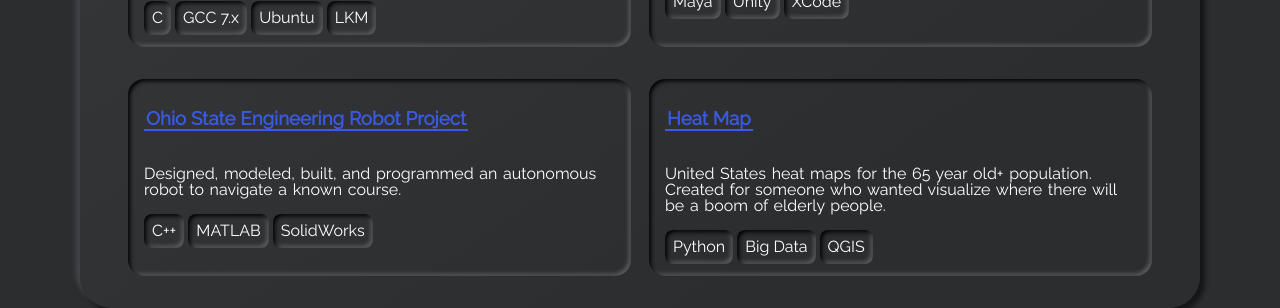
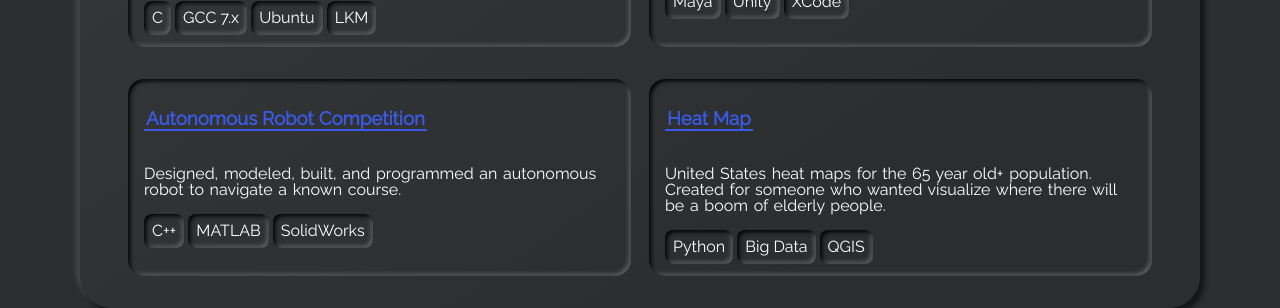
Before and after one commit to ShivamPatel17/shivampatel17.github.io, a Jekyll site: the page built from index.html, in a window 1280 px wide and 900 px high, scrolled down 3551 px. Shown: the part 153-461 px from the top of the window. Built offline with Jekyll 4.4.1, drawn with Linux system fonts in a browser that asks for light colours; nearby versions of some CDN libraries.

Commit message:
changed the robot project name so it highlights properly

```diff
--- a/_data/projects.yml
+++ b/_data/projects.yml
@@ -46,7 +46,7 @@
     - tag: Unity
     - tag: XCode
 
-- name: Ohio State Engineering Robot Project
+- name: Autonomous Robot Competition
   descr: "Designed, modeled, built, and programmed an autonomous robot to navigate a known course."
   demo: https://github.com/ShivamPatel17/Llama
   tags:
```
